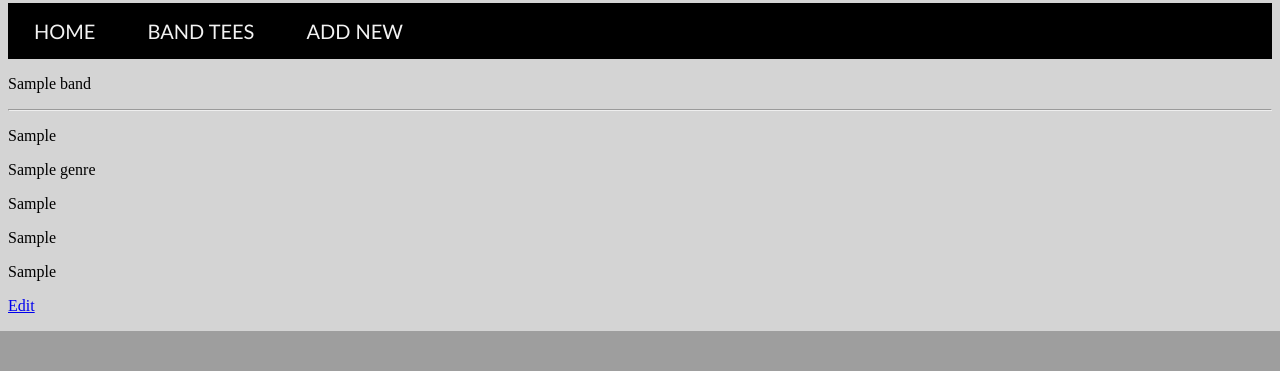
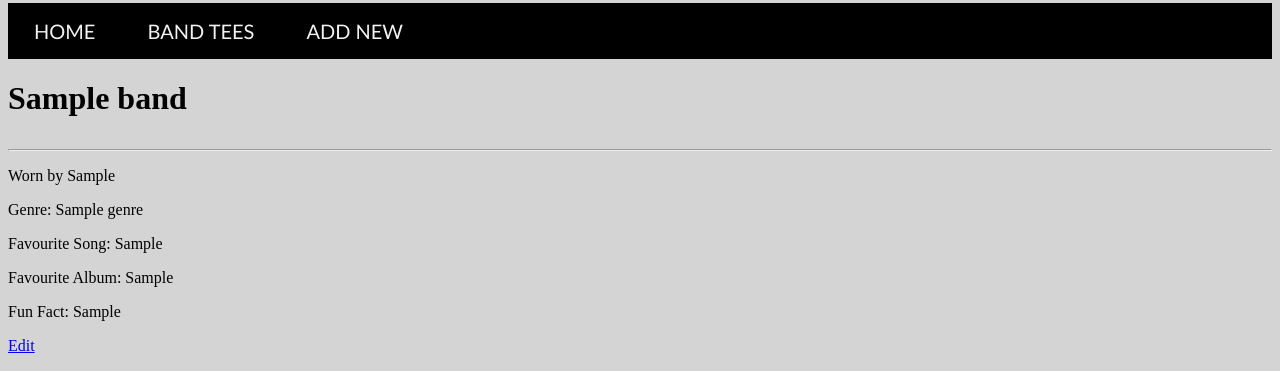
Before and after one commit to sarahgraham1982/band_tease, a Flask app: template templates/bands/show.html in a window 1280 px wide. Shown: the part 957-1328 px from the top of the page. Before the commit the page ends 1288 px from the top, so only its background shows below. Run offline with Flask 2, Linux system fonts and the light colour scheme; the template is opened without the code that fills it: most values are stand-ins (such as "Sample title", 1, 10 or a date in 2020).

Commit message:
centred t shirts + text on bands page, and edited show.html

```diff
--- a/static/style.css
+++ b/static/style.css
@@ -7,10 +7,17 @@ body {
   height: auto;
 }
 
+#nav-container {
+  margin: auto;
+  text-align: center;
+}
+
+
 .nav {
   position: relative;
   background-color: rgb(0, 0, 0);
   overflow: hidden;
+
 }
 
 .nav a {
@@ -21,6 +28,8 @@ body {
   padding: 16px 26px;
   text-decoration: none;
   font-size: 20px;
+
+
 }
 
 .nav a:hover {
@@ -39,12 +48,17 @@ body {
 
 .band-container {
   display: grid;
-  grid-template-columns: 50% 50%;
-  grid-template-rows: 20% 20% 20% 20%
+  grid-template-columns: 1fr 1fr 1fr;
+  grid-template-rows: 20% 20% 20% 20%;
+  grid-gap: 120px 100px;
+
 }
 
 .band {
   height: 700px;
+  margin: auto;
+  text-align: center;
+
 }
 
 .band a {
--- a/templates/bands/show.html
+++ b/templates/bands/show.html
@@ -2,13 +2,13 @@
 {% block content %}
 
   <div>
-    <p>{{band.band_name}}</p>
+    <p><h1>{{band.band_name}}</p></h1>
     <hr>
-    <p>{{band.user.first_name}}</p>
-    <p>{{band.genre}}</p>
-    <p>{{band.favourite_song}}</p>
-    <p>{{band.favourite_album}}</p>
-    <p>{{band.fun_fact}}</p>
+    <p>Worn by {{band.user.first_name}}</p>
+    <p>Genre: {{band.genre}}</p>
+    <p>Favourite Song: {{band.favourite_song}}</p>
+    <p>Favourite Album: {{band.favourite_album}}</p>
+    <p>Fun Fact: {{band.fun_fact}}</p>
     <!-- <p>{{band.tee_image}}</p> -->
 
     <p><a href="/bands/{{band.id}}/edit">Edit</a></p>
--- a/templates/base.html
+++ b/templates/base.html
@@ -18,13 +18,14 @@
         <div id="logo-container"><a href="/"><img src="https://cdn.shopify.com/s/files/1/0363/1393/files/logo_39a03e3c-6ec4-49d0-8305-5dd80265cb51.png?v=1623795176" alt="logo" /></a></div>
 
 
-        <!-- Nav -->
+
         <div class="nav">
             <a href="/" class="active">HOME</a>
             <a href="/bands" class="active">BAND TEES</a>
             <a href="/bands/new" class="active">ADD NEW</a>
 
         </div>
+
 
 
 
```
